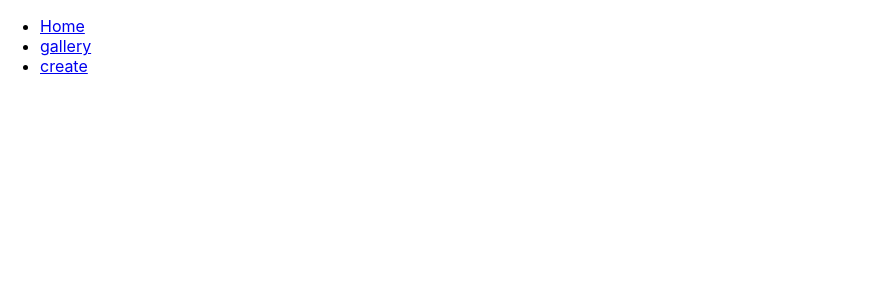
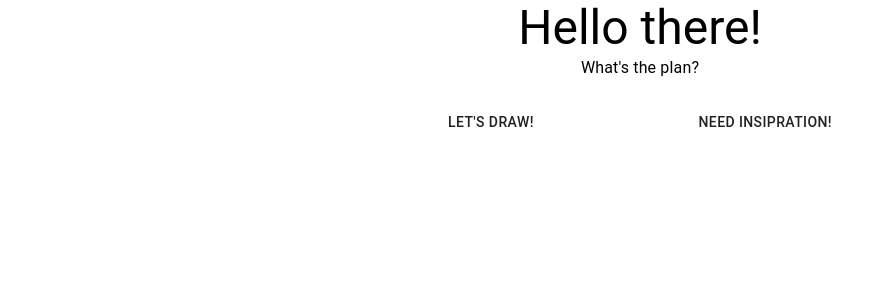
Before and after one commit to tanya-chuk/eyecatcher, a React (Create React App) app: page / in a window 1280 px wide. Shown: the top 300 px of the page, without its empty margins (0-871 px from the left). Built offline with nearby package versions, Linux system fonts and the light colour scheme.

Commit message:
Добавляет стартовый экран

```diff
--- a/src/App.js
+++ b/src/App.js
@@ -1,24 +1,8 @@
 import React from 'react';
-import { Link } from "react-router-dom";
 import Routes from './routes/Routes'
 
 function App() {
-  return (
-      <nav>
-          <ul>
-            <li>
-              <Link to="/">Home</Link>
-            </li>
-            <li>
-              <Link to="/gallery">gallery</Link>
-            </li>
-            <li>
-              <Link to="/create">create</Link>
-            </li>
-          </ul>
-          <Routes />
-        </nav>
-  );
+  return <Routes />;
 }
 
 export default App;
--- /dev/null
+++ b/src/routes/Home/index.tsx
@@ -0,0 +1,54 @@
+import { Button, makeStyles, Typography } from '@material-ui/core';
+import React, { FC } from 'react';
+import { useHistory } from 'react-router';
+import routesUrls from '../Routes/routesUrls';
+
+const useStyles = makeStyles(({ spacing }) => ({
+  root: {
+    display: 'flex',
+    flexDirection: 'column',
+    alignItems: 'center'
+  },
+  btnWrapper: {
+    width: 400,
+    display: 'flex',
+    justifyContent: 'space-between',
+    alignItems: 'center',
+    padding: `${spacing(3)}px ${spacing(1)}px`
+  }
+}));
+
+interface IOption {
+  id: string;
+  description: string;
+  route: string;
+}
+
+const Home: FC = () => {
+  const classes = useStyles();
+  const history = useHistory();
+
+  const options: IOption[] = [
+    {
+      id: 'create',
+      description: 'Let\'s draw!',
+      route: routesUrls.CREATE
+    },
+    {
+      id: 'gallery',
+      description: 'Need insipration!',
+      route: routesUrls.GALLERY
+    }]
+
+  const handleClick = (route: string) => () => history.push(route);
+
+  return <div className={classes.root}>
+      <Typography variant='h3'>Hello there!</Typography>
+      <Typography variant='body1'>What's the plan?</Typography>
+      <div className={classes.btnWrapper}>
+        {options.map(({id, description, route}) => <Button key={id} onClick={handleClick(route)}>{description}</Button>)}
+      </div>
+    </div>
+}
+
+export default Home
--- a/src/routes/Routes/index.tsx
+++ b/src/routes/Routes/index.tsx
@@ -2,10 +2,12 @@ import React from "react";
 import { Switch, Route } from "react-router-dom";
 import Gallery from "../Gallery";
 import GeneratePattern from "../GeneratePattern";
+import Home from "../Home";
 
 const Routes = () => {
   return (
     <Switch>
+      <Route exact path="/" component={Home} />
       <Route path="/create" component={GeneratePattern} />
       <Route path="/gallery" component={Gallery}/>
     </Switch>
--- /dev/null
+++ b/src/routes/Routes/routesUrls.tsx
@@ -0,0 +1,7 @@
+const routesUrls = {
+    HOME: '/',
+    CREATE: '/create',
+    GALLERY: '/gallery'
+}
+
+export default routesUrls;
```
